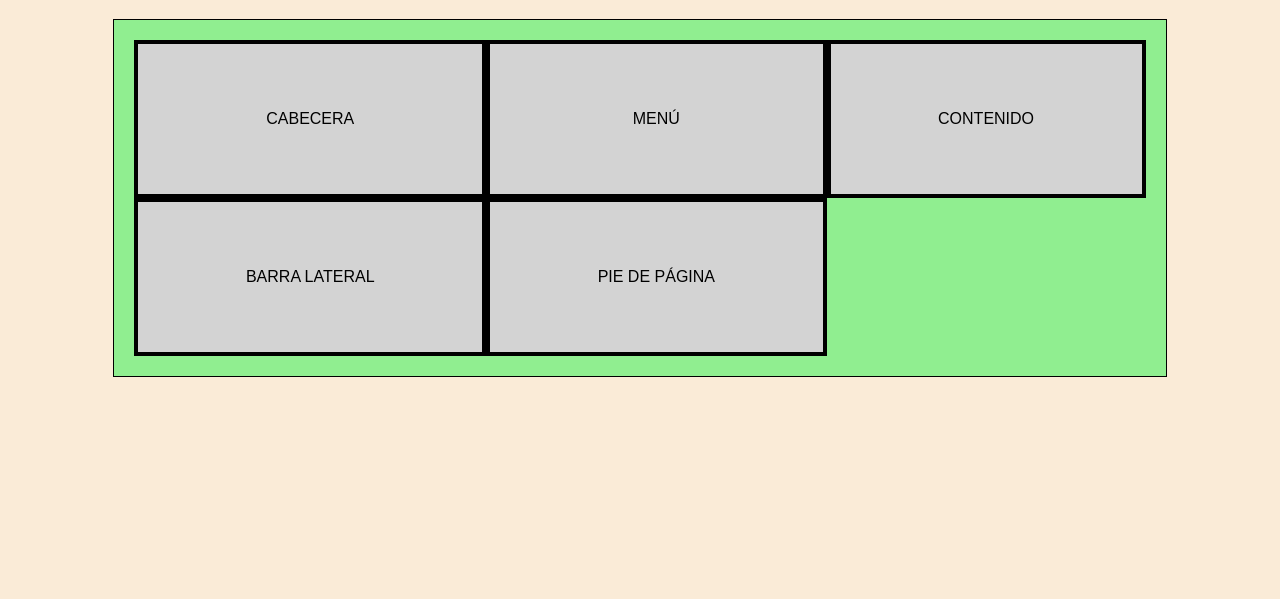
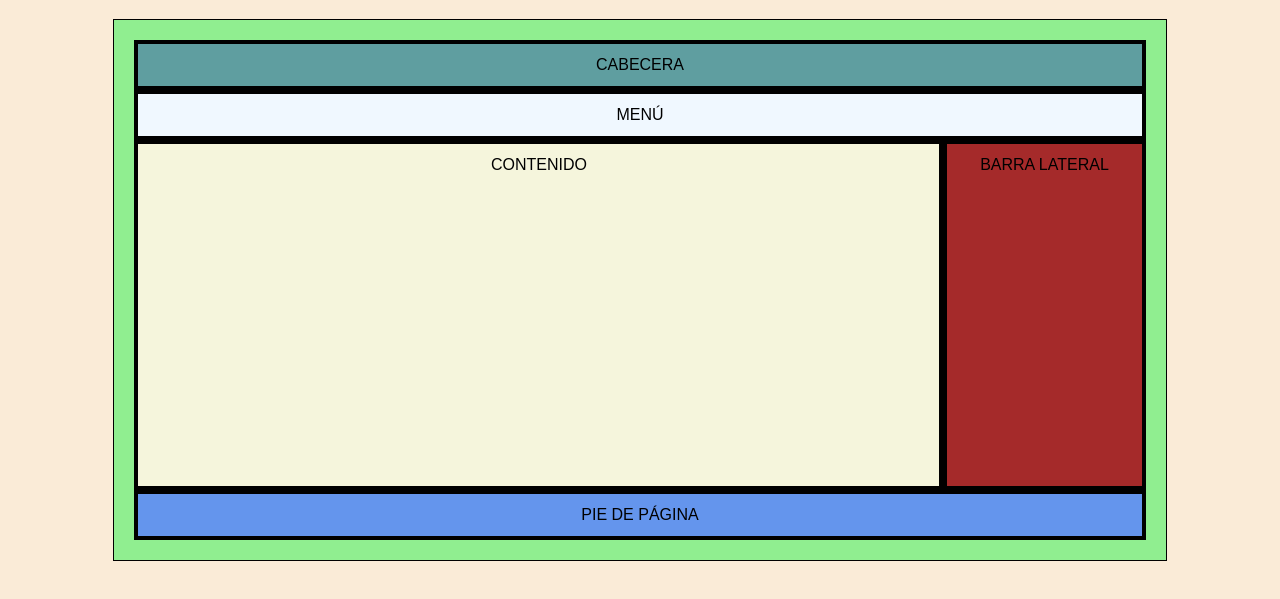
Before and after one commit to VillegasCode/repaso-grid, a plain HTML site: page index.html in a window 1280 px wide. Shown: the part 61-660 px from the top of the page. Drawn offline with Linux system fonts and the light colour scheme.

Commit message:
Se le dió diseño a la maquetación web con GRID LAYOUT

```diff
--- a/styles.css
+++ b/styles.css
@@ -5,10 +5,11 @@ body{
 }
 
 .grid-layout{
+    height: 500px;
     /* Le decimos a nuestro navegador que habilite la función de GRID */
     display: grid;
-    grid-template-columns: auto auto auto;
-    grid-template-rows: auto;
+    grid-template-columns: 80% auto;
+    grid-template-rows: 10% 10% 70% 10% auto;
 
     justify-content: stretch;
 
@@ -26,10 +27,34 @@ body{
     background-color: lightgray;
     /* margin: 15px; */
     text-align: center;
-    line-height: 150px;
+    padding: 12px;
+    /* line-height: 150px; */
 
     /* Forma antigua para que estén uno al costado de otra, ahora la mejor técnica es hacerlo con FLEXBOX o GRID-LAYOUT */
     /* float: left; */
+}
+
+.cabecera{
+    grid-column: 1/3;
+    background-color: cadetblue;
+}
+
+.menu{
+    grid-column: 1/3;
+    background-color: aliceblue;
+}
+
+.barralateral{
+    background-color: brown;
+}
+
+.contenido{
+    background-color: beige;
+}
+
+.pie{
+    background-color: cornflowerblue;
+    grid-column: 1/3;
 }
 
 .c1{
```
